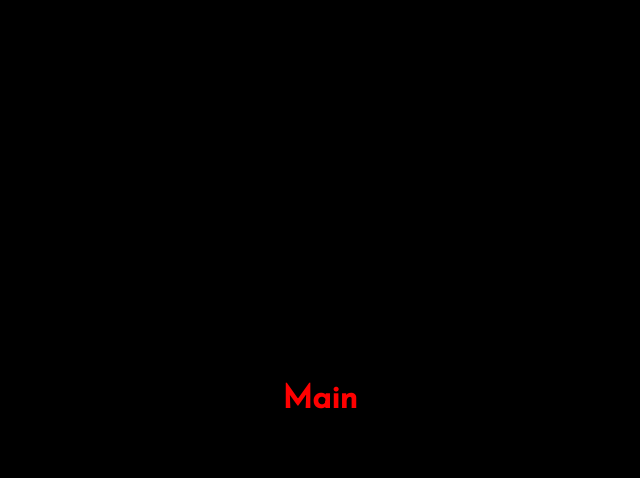
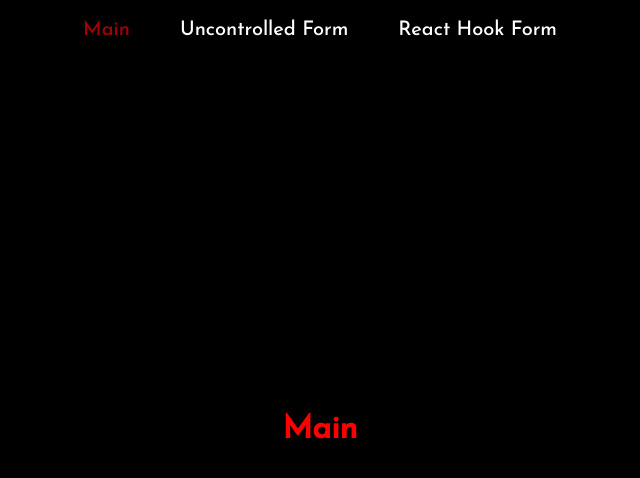
Before and after one commit to HellCAT0147/react-rs-app, a React (Vite) app: page / in a window 1280 px wide. Shown: the top 478 px of the page, without its empty margins (320-960 px from the left). Built offline with nearby package versions, Linux system fonts and the light colour scheme.

Commit message:
feat: add header

```diff
--- a/package.json
+++ b/package.json
@@ -51,6 +51,7 @@
     "lint-staged": "^15.0.2",
     "msw": "^2.0.5",
     "prettier": "^3.0.3",
+    "react-hook-form": "^7.48.2",
     "sass": "^1.69.5",
     "typescript": "^5.0.2",
     "vitest": "^0.34.6",
--- a/src/App.tsx
+++ b/src/App.tsx
@@ -3,14 +3,18 @@ import Main from './pages/Main';
 import UncontrolledFormPage from './pages/UncontrolledForm';
 import ReactHookFormPage from './pages/ReactHookForm';
 import NotFoundPage from './pages/NotFound';
+import Header from './components/header/Header';
 
 const App: React.FC = (): JSX.Element => (
+  <>
+    <Header />
     <Routes>
       <Route index element={<Main />} />
       <Route path="/uncontrolled" element={<UncontrolledFormPage />} />
       <Route path="/hook" element={<ReactHookFormPage />} />
       <Route path="*" element={<NotFoundPage />} />
     </Routes>
+  </>
 );
 
 export default App;
--- /dev/null
+++ b/src/components/header/Header.module.sass
@@ -0,0 +1,18 @@
+.menu
+  margin: 20px
+  font-size: 1.25rem
+
+  .items
+    display: flex
+    justify-content: center
+    gap: 30px
+
+.link
+  color: #fff
+  padding: 10px
+
+  &:hover:not(.active)
+    text-decoration: underline #d00000cd
+
+.active
+  color: #d00000cd
--- /dev/null
+++ b/src/components/header/Header.tsx
@@ -0,0 +1,40 @@
+import { Link, useLocation } from 'react-router-dom';
+import styles from './Header.module.sass';
+
+interface MenuItems {
+  title: string;
+  to: string;
+}
+
+const Header: React.FC = (): JSX.Element => {
+  const links: MenuItems[] = [
+    { title: 'Main', to: '/' },
+    { title: 'Uncontrolled Form', to: '/uncontrolled' },
+    { title: 'React Hook Form', to: '/hook' },
+  ];
+
+  const { pathname } = useLocation();
+
+  return (
+    <>
+      <nav className={styles.menu}>
+        <ul className={styles.items}>
+          {links.map((link, id) => (
+            <li key={id}>
+              <Link
+                className={`${styles.link}${
+                  link.to === pathname ? ` ${styles.active}` : ''
+                }`}
+                to={link.to}
+              >
+                {link.title}
+              </Link>
+            </li>
+          ))}
+        </ul>
+      </nav>
+    </>
+  );
+};
+
+export default Header;
--- a/src/index.sass
+++ b/src/index.sass
@@ -14,3 +14,6 @@
 
 .body
   background: #000
+
+a
+  text-decoration: none
```
Also changed, not shown: 1 other file (tests, documents, lock files or other folders). Lines whose indentation alone changed are shown as unchanged.
